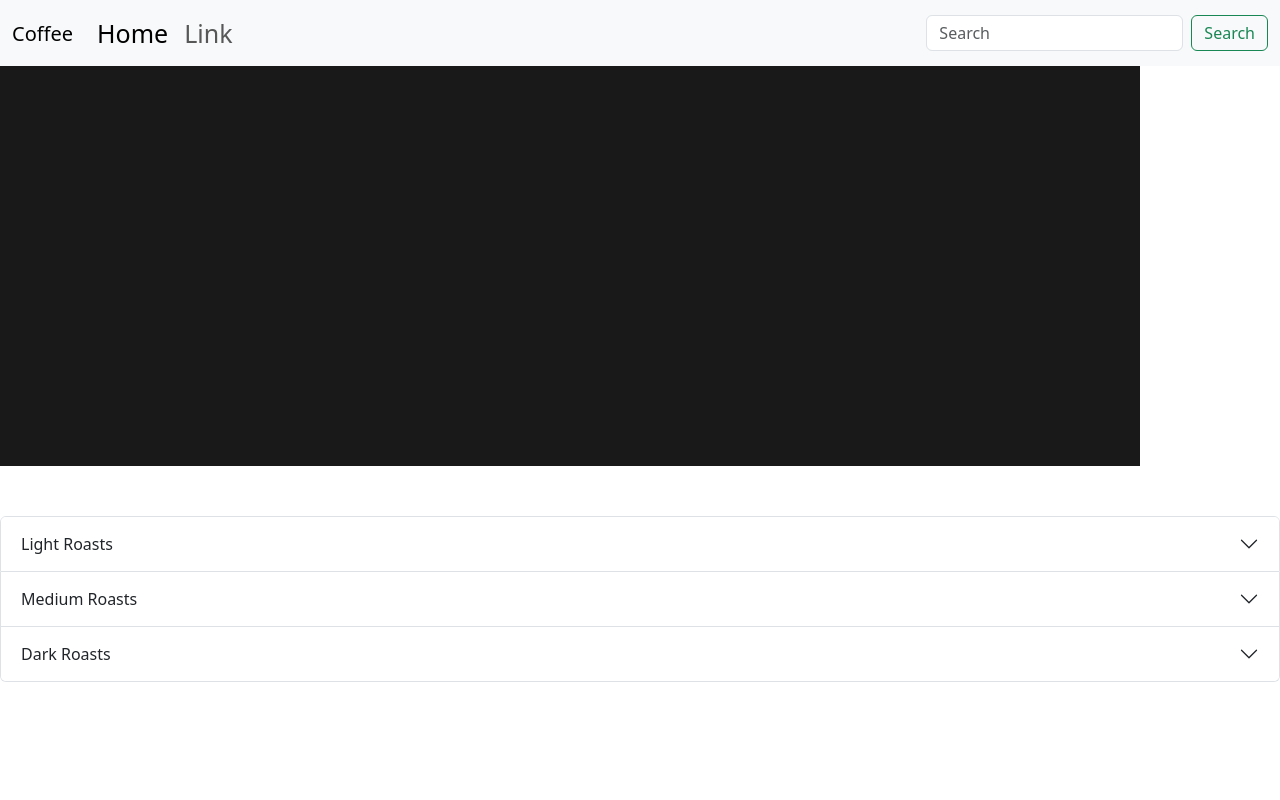
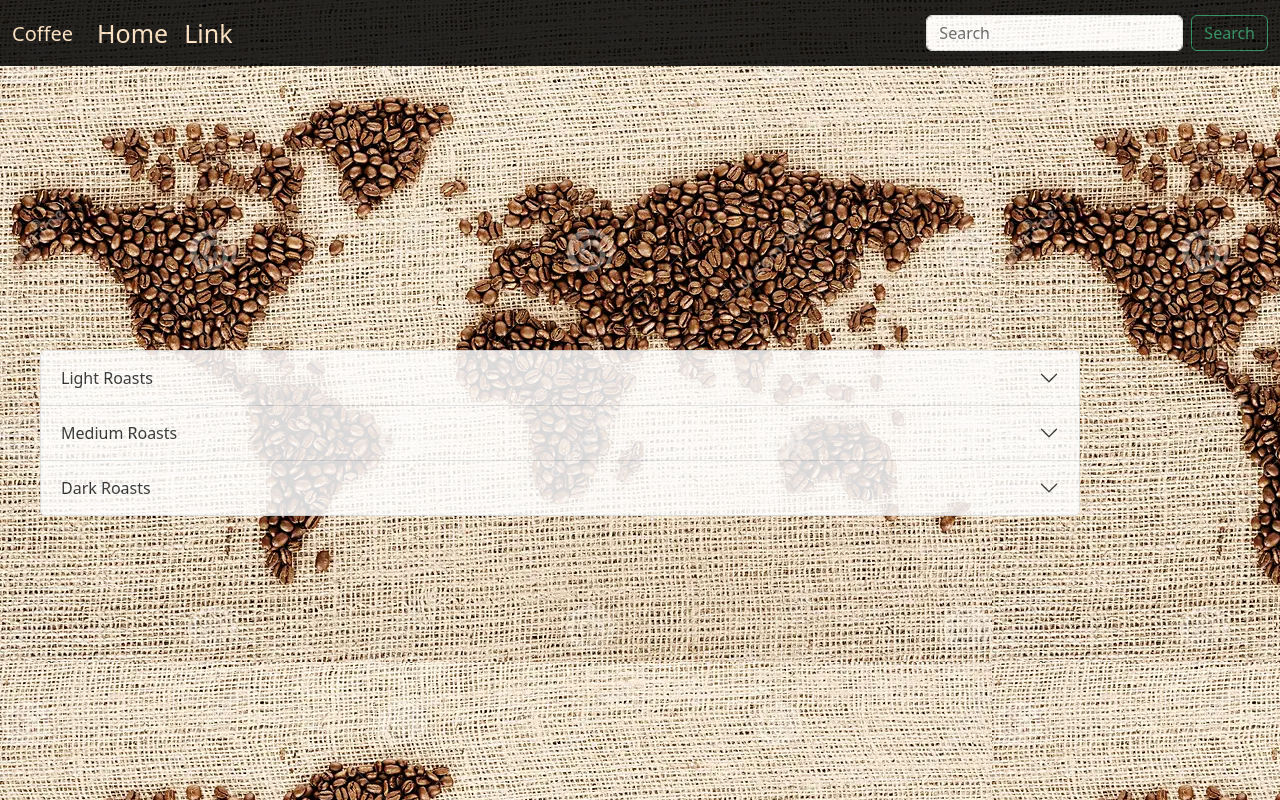
Before and after one commit to gates-borgesbrown/coffee-project, a plain HTML site: page index.html in a window 1280 px wide. Drawn offline with nearby package versions, Linux system fonts and the light colour scheme.

Commit message:
CSS additions

```diff
--- a/index.html
+++ b/index.html
@@ -5,9 +5,10 @@
     <title>Coffee Project</title>
     <link rel="stylesheet" href="style.css">
 </head>
-<body>
+<body class="page-wrapper background">
+
     <header>
-        <nav class="navbar navbar-expand-lg bg-body-tertiary">
+        <nav class="navbar navbar-expand-lg">
         <div class="container-fluid">
             <a class="navbar-brand" href="#">Coffee</a>
             <button class="navbar-toggler" type="button" data-bs-toggle="collapse" data-bs-target="#navbarTogglerDemo02" aria-controls="navbarTogglerDemo02" aria-expanded="false" aria-label="Toggle navigation">
@@ -46,7 +47,7 @@
 <!-- BODY BEGIN -->
 
 <!--   LIGHT ROAST ENDS     -->
-    <div class="accordion" id="accordionExample">
+    <div class="accordion" id="accordionTable">
         <div class="accordion-item">
             <h2 class="accordion-header" id="headingOne">
                 <button class="accordion-button collapsed" type="button" data-bs-toggle="collapse" data-bs-target="#collapseOne" aria-expanded="false" aria-controls="collapseOne">
@@ -90,7 +91,7 @@
                 </button>
             </h2>
             <div id="collapseThree" class="accordion-collapse collapse" aria-labelledby="headingThree" data-bs-parent="#accordionExample">
-                <div class="accordion-body">
+                <div class="accordion-body-dark">
                     Description of what makes a dark roast dark.
                     <ul id="dark-roast">
 
--- a/style.css
+++ b/style.css
@@ -9,7 +9,7 @@
 }
 
 .container {
-    background-color: black;
+
 }
 
 img {
@@ -35,4 +35,40 @@ li {
     font-size: 25px;
     gap: 100px;
     text-align: center;
+    background-color: black;
 }
+
+a {
+    color: #FFE4C4;
+}
+
+
+.background { background-image: url("images/coffee-world.webp");
+    width:100%;
+    height:100%;
+    opacity:85%;
+
+}
+
+.accordion {
+    position: absolute;
+    justify-content: center;
+    right: 200px;
+    top: 350px;
+    width: 1040px;
+    background-image: var(--bs-gradient);
+    text-align: center;
+    font-size: x-large;
+}
+
+.accordion-body-light {
+    background-color: #FFE4C4;
+}
+
+.accordion-body-medium {
+    background-color: #DEB887;
+}
+
+.accordion-body-dark {
+    background-color: #8B4513;
+}
```
Also changed, not shown: images/coffee-world.webp (added), images/cup-chocolate-528804.webp (added), images/cup-coffee-flowers-light-background-wishes-good-morning-good-day-cozy-home-cup-coffee-flowers-143290791.webp (added), images/pile-coffee-beans-cup-black-medium-roast-fancy-metal-isolated-over-white-218465537.webp (added).
